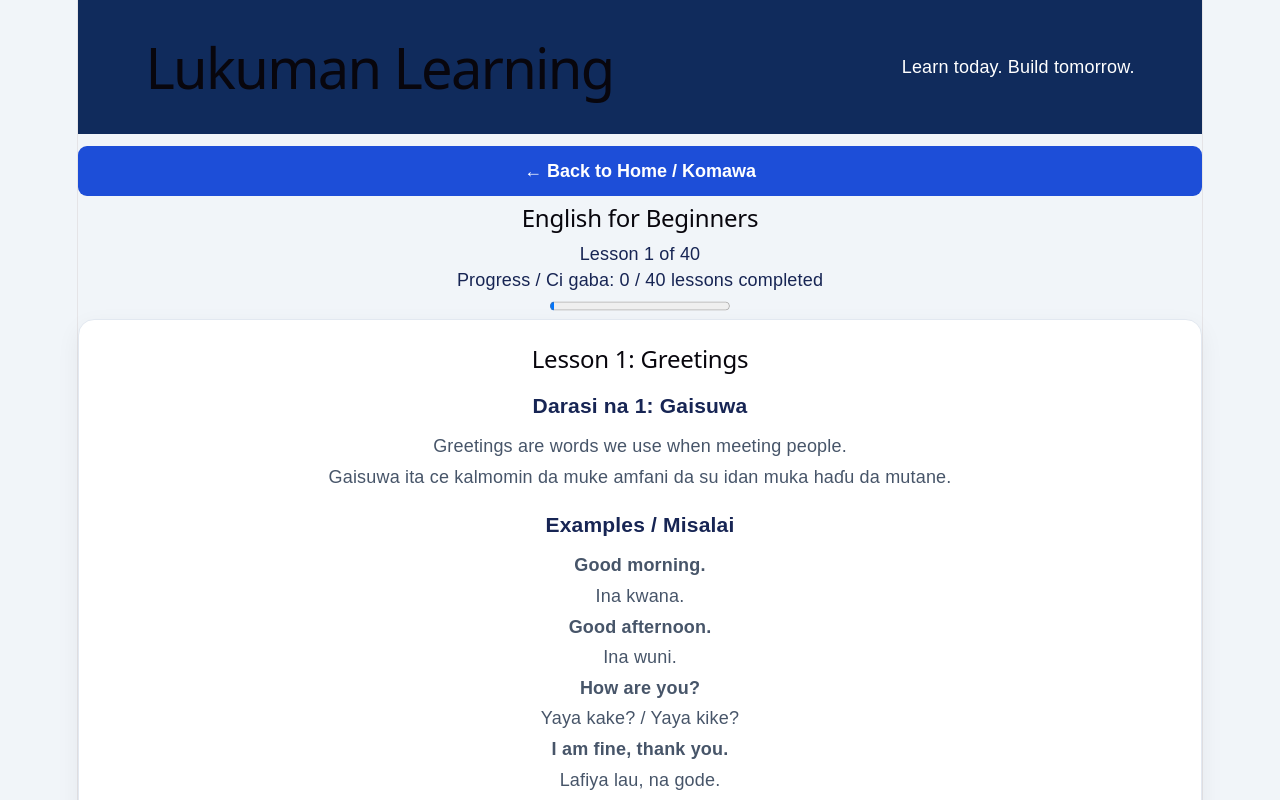
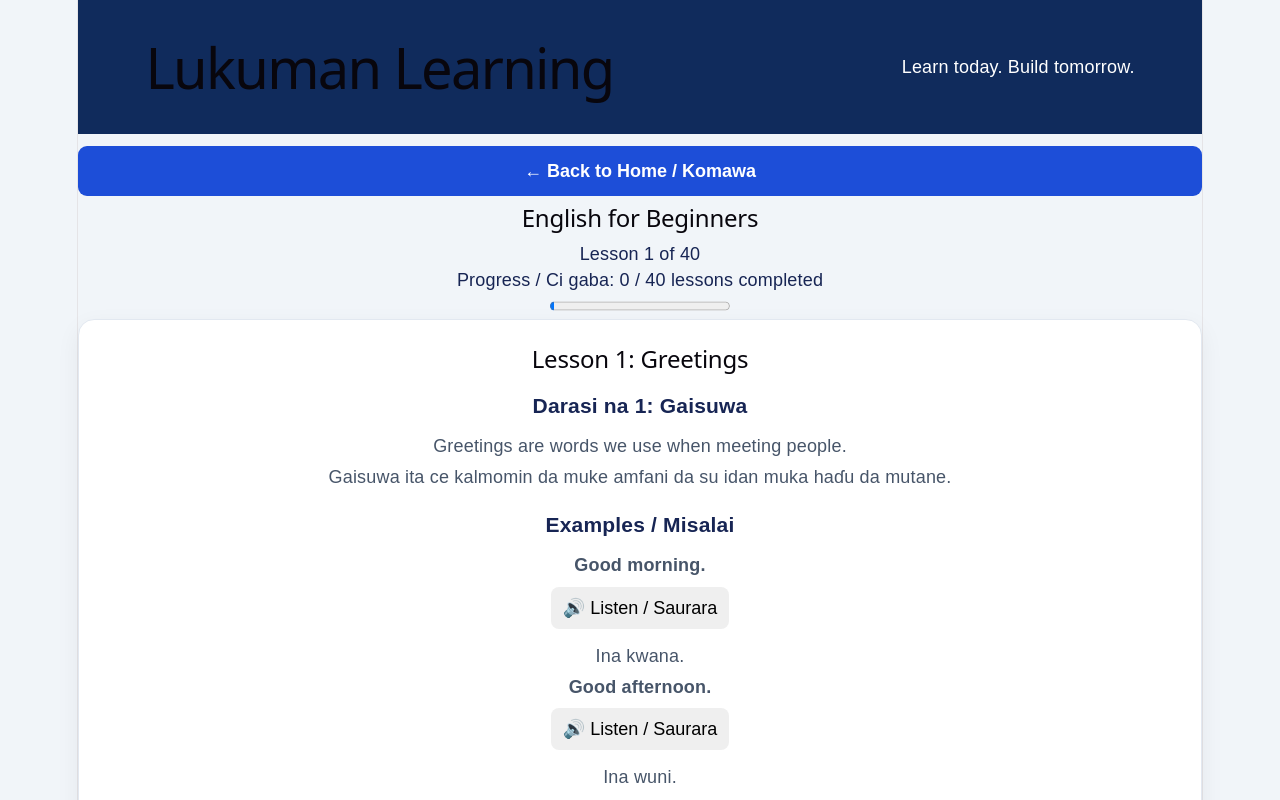
Before and after one commit to lukmanmuhammadfagge-gif/lukuman-learning-app, a React (Vite) app: page / in a window 1280 px wide. Both pictures are taken after a click on the button "Fara Koyo / Start Learning". Shown: the top 800 px of the page. Built offline with nearby package versions, Linux system fonts and the light colour scheme.

Commit message:
Add English lesson audio

```diff
--- a/src/App.jsx
+++ b/src/App.jsx
@@ -1181,6 +1181,23 @@ function App() {
             {lesson.examples.map(([english, hausa]) => (
               <div className="example" key={english}>
                 <p><strong>{english}</strong></p>
+                      <button
+                        type="button"
+                        className="listen-button"
+                        onClick={() => {
+                          if ("speechSynthesis" in window) {
+                            window.speechSynthesis.cancel();
+                            const voice = new SpeechSynthesisUtterance(english);
+                            voice.lang = "en-US";
+                            voice.rate = 0.85;
+                            window.speechSynthesis.speak(voice);
+                          } else {
+                            alert("Audio is not supported by this browser.");
+                          }
+                        }}
+                      >
+                        🔊 Listen / Saurara
+                      </button>
                 <p>{hausa}</p>
               </div>
             ))}
--- a/src/index.css
+++ b/src/index.css
@@ -175,3 +175,13 @@ button + button {
     margin-bottom: 14px;
   }
 }
+
+
+.listen-button {
+  margin: 6px 0 12px;
+  padding: 8px 12px;
+  border: 0;
+  border-radius: 8px;
+  cursor: pointer;
+  font: inherit;
+}
```
